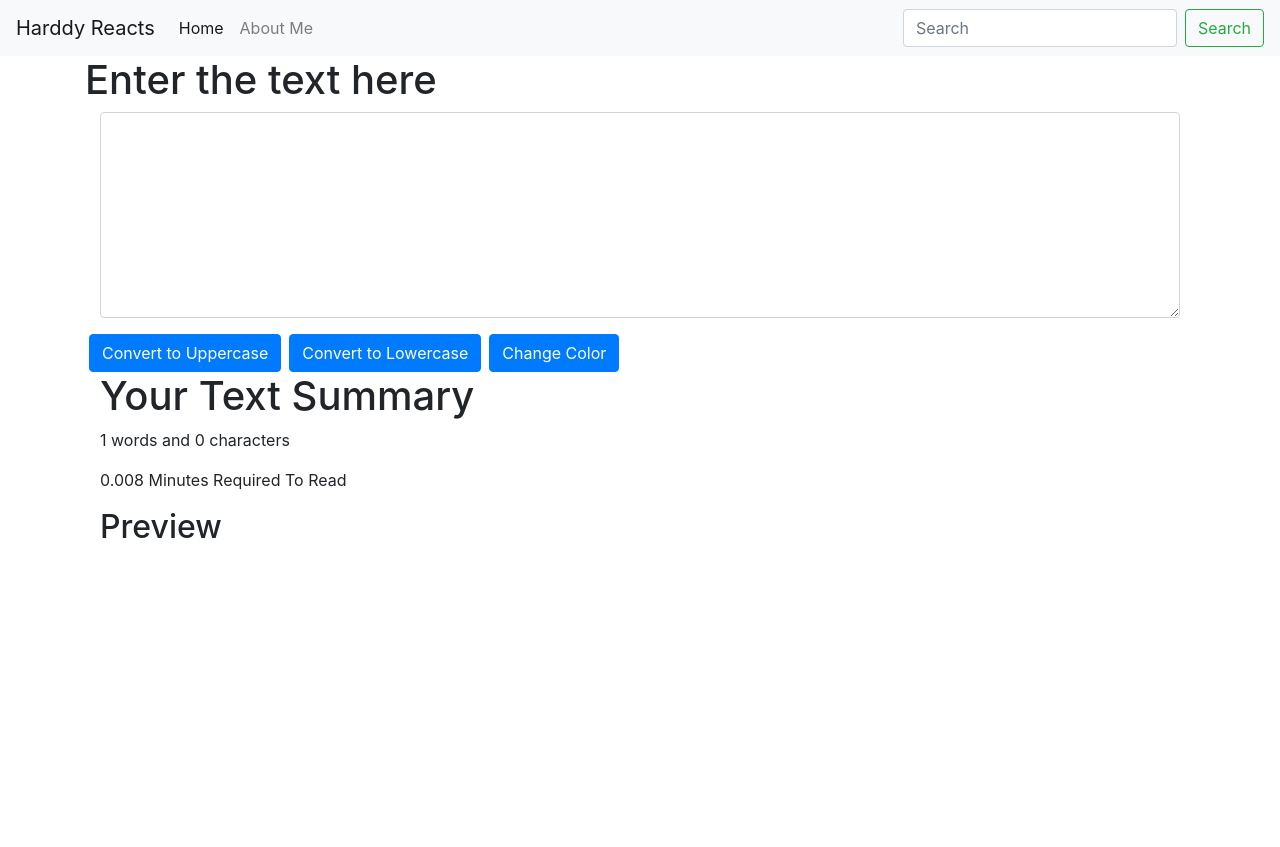
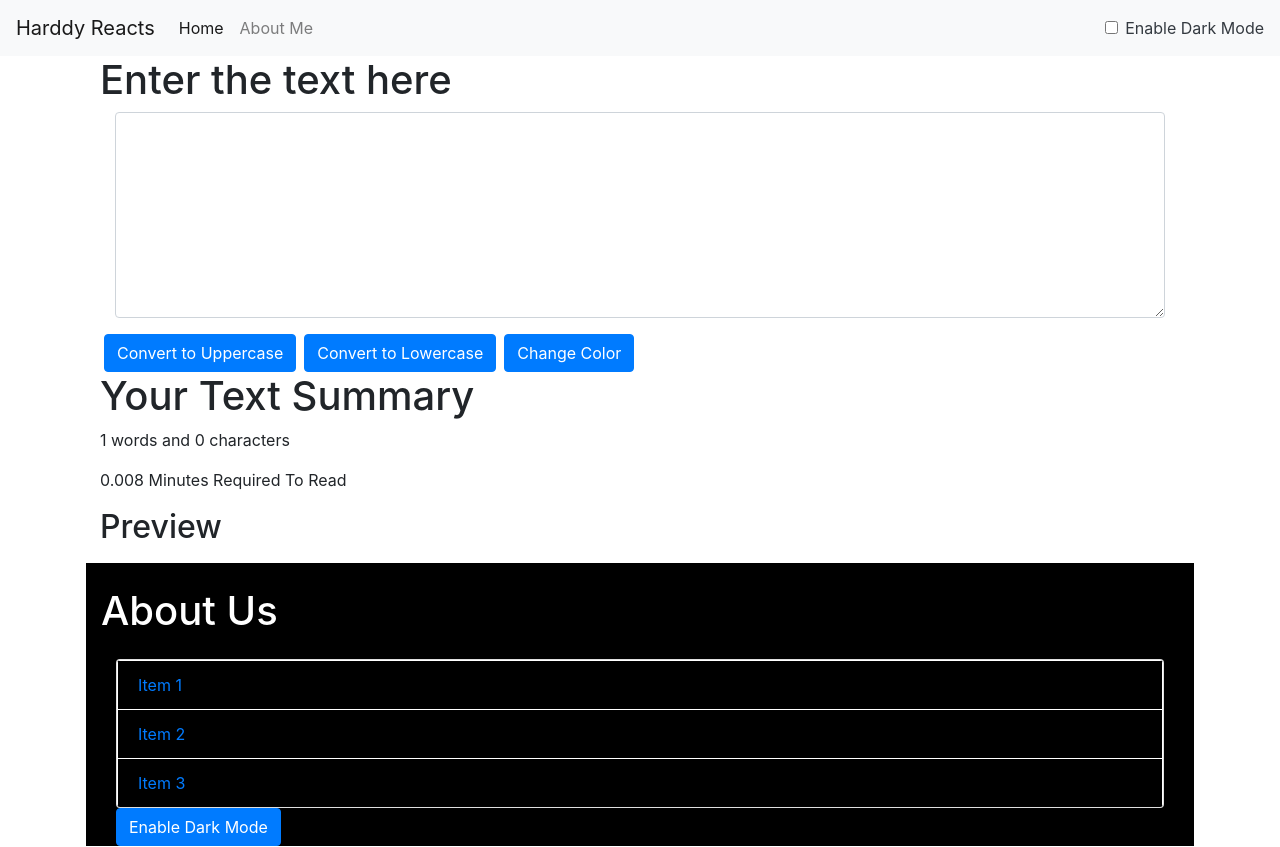
Before and after one commit to HarddyBoy/React-Study, a React (Create React App) app: page / in a window 1280 px wide. Before the commit the page ends 800 px from the top, so only its background shows below. Built offline with nearby package versions, Linux system fonts and the light colour scheme.

Commit message:
ready with dark mode

```diff
--- a/src/App.js
+++ b/src/App.js
@@ -1,13 +1,26 @@
+import { useState } from 'react';
 import './App.css';
+import About from './components/About';
 import Navbar from './components/Navbar';
 import TextForm from './components/TextForm';
 
 function App() {
+  const[darkMode, setDarkMode] = useState('light');
+  const toggleMode = ()=>{
+    if(darkMode === 'dark'){
+      setDarkMode('light');
+      document.body.style.backgroundColor = 'white';
+    } else{
+      setDarkMode('dark');
+      document.body.style.backgroundColor = 'black';
+    }
+  }
   return (
     <>
-      <Navbar title="Harddy Reacts" aboutText="About Me"/>
+      <Navbar title="Harddy Reacts" aboutText="About Me" mode={darkMode} toggleMode={toggleMode}/>
       <div className="container">
-      <TextForm  heading="Enter the text here" />
+      <TextForm  heading="Enter the text here" mode={darkMode} />
+      <About />
       </div>
     </>
   );
--- /dev/null
+++ b/src/components/About.js
@@ -0,0 +1,76 @@
+import React, { useState } from 'react'
+
+export default function About() {
+
+    const[buttonText, setBtnTxt]= useState('Enable Dark Mode')
+   const [StyleItem, setStyle] = useState({
+        color : 'white',
+        backgroundColor : "black",
+        border : '1px solid white'
+    })
+
+    const toggleStyle = ()=> {
+        if(StyleItem.color === 'white'){
+            setStyle({
+                color : 'black',
+                backgroundColor :'white'
+            })
+            setBtnTxt('Enable Dark Mode');
+        }else{
+            setStyle({
+                color : 'white',
+                backgroundColor : "black",
+                border : '1px solid white'
+            })
+            setBtnTxt('Enable Light Mode');
+        }
+    }
+    return (
+    <>
+        <div className='container' style={StyleItem}>
+            <h1 className='my-4'>About Us</h1>
+            <div className="container">
+    <div id="accordion" className="accordion" >
+        <div className="card mb-0">
+            <div className="card-header collapsed" data-toggle="collapse" href="#collapseOne" style={StyleItem}>
+                <a className="card-title" href='/'>
+                    Item 1
+                </a>
+            </div>
+            <div id="collapseOne" className="card-body collapse" data-parent="#accordion" style={StyleItem}>
+                <p>Anim pariatur cliche reprehenderit, enim eiusmod high life accusamus terry richardson ad squid. 3 wolf moon officia aute, non cupidatat skateboard dolor brunch. Food truck quinoa nesciunt laborum eiusmod. Brunch 3 wolf moon tempor, sunt
+                    aliqua put a bird on it squid single-origin coffee nulla assumenda shoreditch et. Nihil anim keffiyeh helvetica, craft beer labore wes anderson cred nesciunt sapiente ea proident. Ad vegan excepteur butcher vice lomo. Leggings occaecat
+                    craft beer farm-to-table, raw denim aesthetic synth nesciunt you probably haven't heard of them accusamus labore sustainable VHS.
+                </p>
+            </div>
+            <div className="card-header collapsed" data-toggle="collapse" data-parent="#accordion" style={StyleItem} href="#collapseTwo">
+                <a className="card-title" href='/'>
+                  Item 2
+                </a>
+            </div>
+            <div id="collapseTwo" className="card-body collapse" data-parent="#accordion" style={StyleItem}>
+                <p>Anim pariatur cliche reprehenderit, enim eiusmod high life accusamus terry richardson ad squid. 3 wolf moon officia aute, non cupidatat skateboard dolor brunch. Food truck quinoa nesciunt laborum eiusmod. Brunch 3 wolf moon tempor, sunt
+                    aliqua put a bird on it squid single-origin coffee nulla assumenda shoreditch et. Nihil anim keffiyeh helvetica, craft beer labore wes anderson cred nesciunt sapiente ea proident. Ad vegan excepteur butcher vice lomo. Leggings occaecat
+                    craft beer farm-to-table, raw denim aesthetic synth nesciunt you probably haven't heard of them accusamus labore sustainable VHS.
+                </p>
+            </div>
+            <div className="card-header collapsed" data-toggle="collapse" data-parent="#accordion" style={StyleItem} href="#collapseThree">
+                <a className="card-title" href='/'>
+                  Item 3
+                </a>
+            </div>
+            <div id="collapseThree" className="collapse" data-parent="#accordion" style={StyleItem}>
+                <div className="card-body">Anim pariatur cliche reprehenderit, enim eiusmod high life accusamus terry richardson ad squid. 3 wolf moon officia aute, non cupidatat skateboard dolor brunch. Food truck quinoa nesciunt laborum eiusmod. Brunch 3 wolf moon tempor, sunt
+                    aliqua put a bird on it squid single-origin coffee nulla assumenda shoreditch et. samus labore sustainable VHS.
+                </div>
+            </div>
+        </div>
+    </div>
+</div>
+<div className="container">
+    <button type="button" onClick={toggleStyle} className="btn btn-primary">{buttonText}</button>
+</div>
+        </div>
+    </>
+  )
+}
--- a/src/components/Navbar.js
+++ b/src/components/Navbar.js
@@ -1,10 +1,10 @@
-import React from 'react'
+import React, {useState} from 'react'
 import PropTypes from 'prop-types'
 
 export default function Navbar(props) {
   return (
     <div>
-      <nav className="navbar navbar-expand-lg navbar-light bg-light">
+      <nav className={`navbar navbar-expand-lg navbar-${props.mode} bg-${props.mode}`}>
   <a className="navbar-brand" href="/">{props.title}</a>
   <button className="navbar-toggler" type="button" data-toggle="collapse" data-target="#navbarSupportedContent" aria-controls="navbarSupportedContent" aria-expanded="false" aria-label="Toggle navigation">
     <span className="navbar-toggler-icon"></span>
@@ -20,10 +20,14 @@ export default function Navbar(props) {
       </li>
 
     </ul>
-    <form className="form-inline my-2 my-lg-0">
+    {/* <form className="form-inline my-2 my-lg-0">
       <input className="form-control mr-sm-2" type="search" placeholder="Search" aria-label="Search"/>
       <button className="btn btn-outline-success my-2 my-sm-0" type="submit">Search</button>
-    </form>
+    </form> */}
+    <div className={`form-check form-switch text-${props.mode === 'light'?'dark':'light'}`}>
+      <input className="form-check-input" onClick={props.toggleMode}  role="switch"  type="checkbox" id="flexSwitchCheckDefault" />
+      <label className="form-check-label" htmlFor="flexSwitchCheckDefault">Enable Dark Mode</label>
+    </div>
   </div>
 </nav>
     </div>
--- a/src/components/TextForm.js
+++ b/src/components/TextForm.js
@@ -27,17 +27,17 @@ export default function TextForm(props) {
 
   return (
     <>
-    <div>
+    <div className='container' style={{color: props.mode === 'dark'?'white':'dark'}}>
         <h1>{props.heading}</h1>
         <div className="form-group container">
-            <textarea className="form-control" value={Text} style={{color : Color}} onChange={handleOnChange} id="myBox" rows="8"></textarea>
+            <textarea className="form-control" value={Text} onChange={handleOnChange} style={{color : Color, backgroundColor:props.mode === 'dark'?'grey':'white'}} id="myBox" rows="8"></textarea>
         </div>
         <button className="btn btn-primary mx-1" onClick={handleUpClick}>Convert to Uppercase</button>
         <button className="btn btn-primary mx-1" onClick={handleLowClick}>Convert to Lowercase</button>
         <button className="btn btn-primary mx-1" onClick={handleColor}>Change Color</button>
 
     </div>
-    <div className="container">
+    <div className="container" style={{color: props.mode === 'dark'?'white':'dark'}}>
         <h1>Your Text Summary</h1>
         <p>{Text.split(" ").length} words and {Text.length} characters</p>
         <p>{0.008 * Text.split(" ").length} Minutes Required To Read</p>
```
